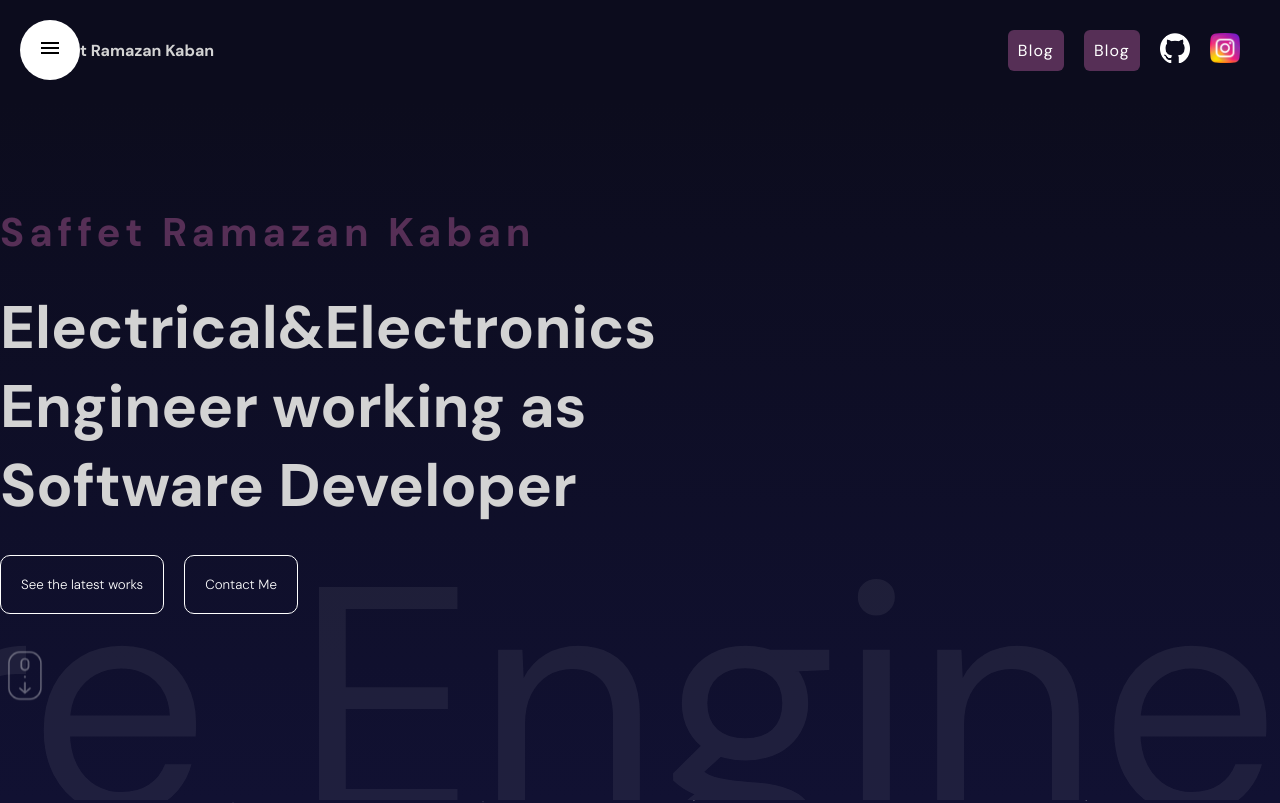
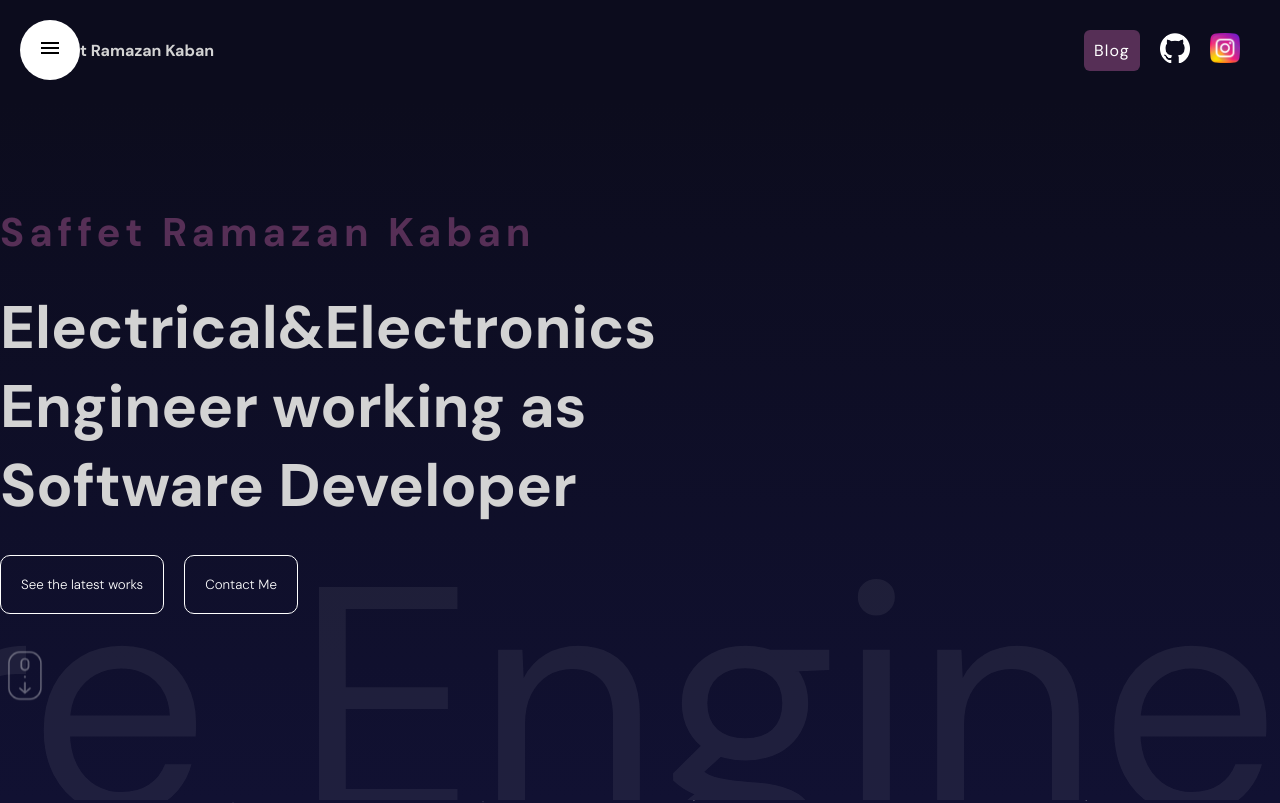
Before and after one commit to annasvst/Portfolio-Website, a React (Vite) app: page / in a window 1280 px wide. Shown: the top 803 px of the page. Built offline with nearby package versions, Linux system fonts and the light colour scheme.

Commit message:
Add app router

```diff
--- a/src/App.jsx
+++ b/src/App.jsx
@@ -1,41 +1,9 @@
-import Test from "./Test";
+import {AppRouter} from './AppRouter';
 import "./app.scss";
-import About from "./components/about/About";
-import Contact from "./components/contact/Contact";
-import Hero from "./components/hero/Hero";
-import Navbar from "./components/navbar/Navbar";
-import Parallax from "./components/parallax/Parallax";
-import Portfolio from "./components/portfolio/Portfolio";
 
 const App = () => {
   return (
-    <div>
-      <section id="Home">
-        <Navbar />
-        <Hero />
-      </section>
-
-      <section id="About">
-        <Parallax type="about" />
-      </section>
-
-      <section>
-        <About />
-      </section>
-
-      {/* <section id="Services">Parallax</section>
-      <section>Services</section> */}
-
-      <section id="Portfolio">
-        <Parallax type="portfolio" />
-      </section>
-
-      <Portfolio/>
-
-      <section id="Contact">
-        <Contact/>
-      </section>
-    </div>
+    <AppRouter />
   );
 };
 
--- /dev/null
+++ b/src/AppRouter.jsx
@@ -0,0 +1,48 @@
+import { Routes, Route } from 'react-router-dom';
+import {Blog} from './components/blog/Blog';
+import About from "./components/about/About";
+import Contact from "./components/contact/Contact";
+import Hero from "./components/hero/Hero";
+import Navbar from "./components/navbar/Navbar";
+import Parallax from "./components/parallax/Parallax";
+import Portfolio from "./components/portfolio/Portfolio";
+
+const HomePage = () => {
+  return (
+  <div>
+  <section id="Home">
+    <Navbar />
+    <Hero />
+  </section>
+
+  <section id="About">
+    <Parallax type="about" />
+  </section>
+
+  <section>
+    <About />
+  </section>
+
+  {/* <section id="Services">Parallax</section>
+  <section>Services</section> */}
+
+  <section id="Portfolio">
+    <Parallax type="portfolio" />
+  </section>
+
+  <Portfolio/>
+
+  <section id="Contact">
+    <Contact/>
+  </section>
+</div>
+)};
+
+export const AppRouter = ({}) => {
+	return (
+		<Routes>
+				<Route path='blog' element={<Blog />} />
+        <Route path='/' element={<HomePage />} />
+		</Routes>
+	);
+};
--- a/src/components/navbar/Navbar.jsx
+++ b/src/components/navbar/Navbar.jsx
@@ -23,8 +23,7 @@ const Navbar = () => {
           transition={{ duration: 0.4 }}
           className="social"
         >
-          <a className="blogButton" href="">Blog</a>
-          <Link className="blogButton" to="/blog">Blog</Link>
+            <Link className="blogButton" to="/blog">Blog</Link>
 
           <Routes>
             <Route path='path' element={<Blog/>}/>
```
